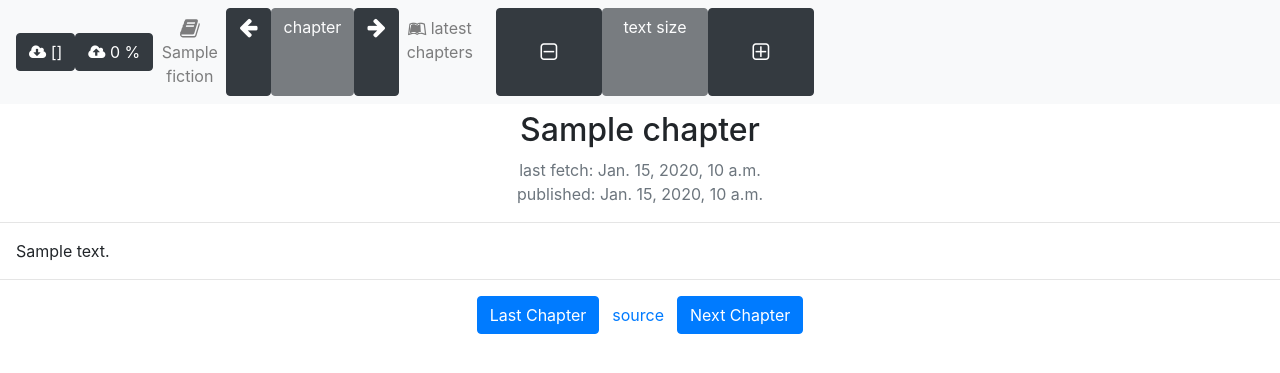
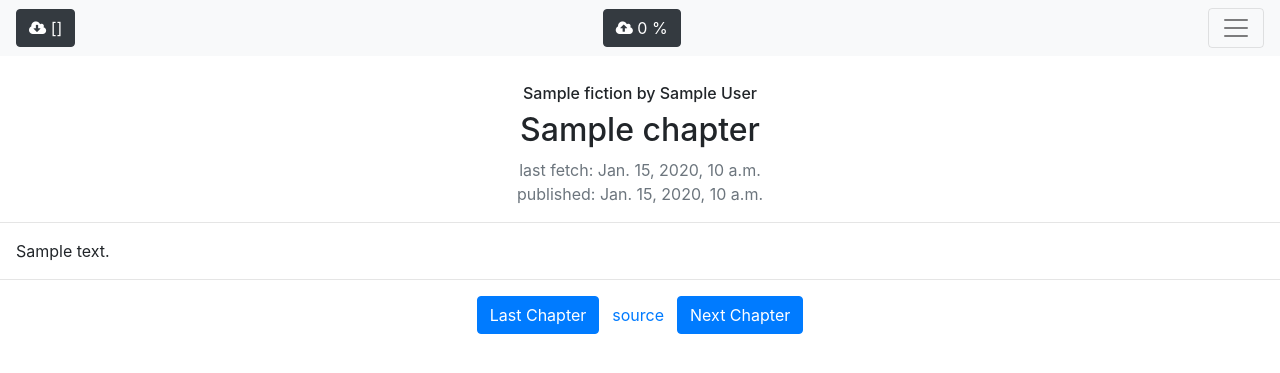
Before and after one commit to wohlben/novels, a Django app: template novels/templates/novels/details/chapter.html in a window 1280 px wide. Shown: the top 373 px of the page. Run offline with Django 3.2, Linux system fonts and the light colour scheme; the template is opened without the code that fills it: most values are stand-ins (such as "Sample title", 1, 10 or a date in 2020); some libraries are stand-ins or nearby versions.

Commit message:
always collapse chapter navbar...

```diff
--- a/novels/templates/novels/details/chapter.html
+++ b/novels/templates/novels/details/chapter.html
@@ -21,7 +21,7 @@
     <script src="{% static "js/chapter.js" %}"></script>
 </head>
 <body>
-    <nav class="fixed-top navbar navbar-expand-md navbar-light bg-light">
+    <nav class="fixed-top navbar navbar-collapse navbar-light bg-light">
         <button class="nav-item btn btn-dark"
                     {% if progress.progress != 0 %}
                     title="continue to progress saved on server"
```
